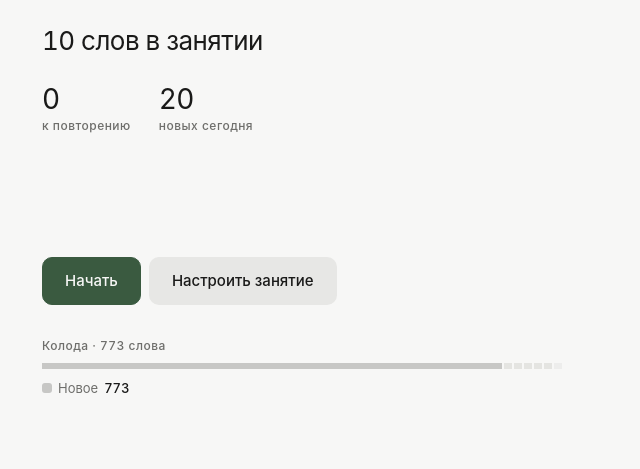
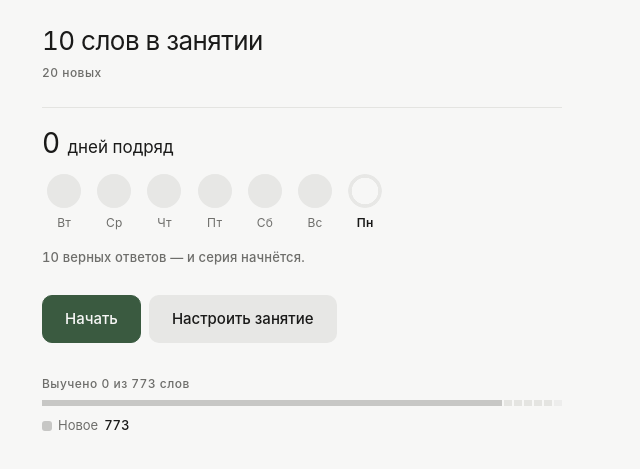
Before and after one commit to brooklyn-corleone/palabras, a plain HTML site: page index.html in a window 1280 px wide. Both pictures are taken after a click on the button "Андрей". Shown: the part 87-556 px from the top of the page, without its empty margins (338-978 px from the left). Drawn offline with Linux system fonts and the light colour scheme.

Commit message:
Старт: серия с кружками недели вместо процентов и прогноза (#18)
Блок под заголовком читался с расшифровкой: «87 % верных за неделю»,
«7 придёт завтра», «11 за 7 дней» — непонятно, много это или мало,
и сделать с ними ничего нельзя. Оставлено только то, что понятно сразу.

- Серия: число дней и семь кружков последних дней, сегодня справа.
  ✓ — засчитан, ❄ — пропуск прощён, пустой — пропущен. Сегодня — кольцо,
  которое заполняется верными ответами до зачёта; под ним одна строка
  «Ещё 4 верных ответа — и серия продолжится». Не календарная неделя:
  в понедельник она была бы пустой рядом с «2 дня подряд».
- Шкала колоды: «Выучено 84 из 773 слов · +3 за неделю». В журнал дня
  добавлено `a` — слова, ушедшие в архив с занятия (руками — не считаются);
  синхронизация сливает его, как r и w.
- «144 к повторению · 20 новых» — строкой под заголовком: крупные числа
  спорили с «6 слов в занятии».
- streakFrom отдаёт все прощённые дни (frozenDays), а не только последний,
  и только те, что серию действительно держат.
- accuracy() и forecast() удалены вместе с тестами. CACHE v49.


Claude-Session: https://claude.ai/code/session_01GEaH8GMuLBDKLB8BbZmgFW

Co-authored-by: Claude <noreply@anthropic.com>

```diff
--- a/src/srs.js
+++ b/src/srs.js
@@ -896,6 +896,10 @@ export function grade(key, mode, correct, opts = {}) {
   // Разминку сюда не пускаем: match коробки не двигает и решать судьбу слова не должен.
   if (counted && wordBox(parseKey(key).wordId) === 5) {
     setArchived(parseKey(key).wordId, true);
+    // Выучено на занятии — в журнал дня: отсюда «+N за неделю» у шкалы колоды.
+    // Архив руками («Уже знаю», «В архив») сюда не идёт: это не выучено, а уже знал.
+    const e = dayLog(today());
+    e.a = (e.a || 0) + 1;
     save();
     return { box: 5, arch: true, counted, correct };
   }
@@ -942,8 +946,8 @@ export function wordOf(key) {
 // журнал по дням: точность, серия дней, прогноз
 // ---------------------------------------------------------------------------
 
-// state.log — { 'YYYY-MM-DD': { r, w, clear } }: верных, неверных и «разобрал всё».
-// Хранится ровно столько, сколько нужно серии и точности. Девяносто дней — с запасом:
+// state.log — { 'YYYY-MM-DD': { r, w, a, clear } }: верных, неверных, выученных и «разобрал всё».
+// Хранится ровно столько, сколько нужно серии и счёту за неделю. Девяносто дней — с запасом:
 // серия дальше пары месяцев считается по тем же записям и рвётся только на пропуске.
 const LOG_DAYS = 90;
 
@@ -983,24 +987,21 @@ function fullLog() {
       const o = out[d] || (out[d] = { r: 0, w: 0 });
       o.r += e.r || 0;
       o.w += e.w || 0;
+      if (e.a) o.a = (o.a || 0) + e.a;
       if (e.clear) o.clear = true;
     }
   }
   return out;
 }
 
-// Точность за последние `days` дней, включая сегодня. null — ответов не было.
-export function accuracy(days = 7) {
-  const log = fullLog();
+// Сколько слов ушло в архив с занятий за последние `days` дней, включая сегодня.
+// Точность за неделю («87 %») отсюда убрана: без пояснения непонятно, много это или мало,
+// а «+5 выучено» понятно сразу и растёт только от занятий.
+export function learnedWeek(days = 7) {
   const from = addDays(-(days - 1));
-  let r = 0;
-  let w = 0;
-  for (const [d, e] of Object.entries(log)) {
-    if (d < from) continue;
-    r += e.r || 0;
-    w += e.w || 0;
-  }
-  return r + w ? Math.round((100 * r) / (r + w)) : null;
+  let n = 0;
+  for (const [d, e] of Object.entries(fullLog())) if (d >= from) n += e.a || 0;
+  return n;
 }
 
 // Серия дней. День засчитан после STREAK_MIN верных ответов — это самый короткий урок
@@ -1035,10 +1036,13 @@ export function streakFrom(log, t) {
   const todayDone = dayActive(log, t);
   let d = todayDone ? t : shiftIso(t, -1);
   let days = 0;
-  let frozen = null; // последний по времени день, прикрытый заморозкой
+  const frozenDays = []; // прикрытые заморозкой дни, от новых к старым
+  let pending = null; // пропуск, который станет заморозкой, если за ним найдётся засчитанный день
   let lastFreeze = null; // для правила «одна на семь дней» при обходе назад
   for (let i = 0; i < LOG_DAYS + 7; i++) {
     if (dayActive(log, d)) {
+      if (pending) frozenDays.push(pending);
+      pending = null;
       days++;
     } else {
       const gap = lastFreeze ? daysBetween(d, lastFreeze) : Infinity;
@@ -1046,11 +1050,12 @@ export function streakFrom(log, t) {
       // Пропуск после начала истории — не заморозка, а её край.
       if (!Object.keys(log).some((k) => k < d && dayActive(log, k))) break;
       lastFreeze = d;
-      if (!frozen) frozen = d;
+      pending = d;
     }
     d = shiftIso(d, -1);
   }
-  return { days, todayDone, frozen: days ? frozen : null };
+  // Пропуск, за которым обход оборвался, ничего не держит — заморозкой он не был.
+  return { days, todayDone, frozen: frozenDays[0] || null, frozenDays };
 }
 
 function daysBetween(a, b) {
@@ -1063,33 +1068,30 @@ export function streak() {
   return streakFrom(fullLog(), today());
 }
 
+// Последние семь дней, сегодня — справа: полоска под серией.
+// done — засчитан, frozen — пропуск прощён, missed — пропущен, today — сегодня, пока
+// не засчитан (r — сколько верных уже есть). Не календарная неделя: в понедельник
+// она была бы пустой рядом с «5 дней подряд», а серия — это как раз вчера и раньше.
+export function weekFrom(log, t) {
+  const st = streakFrom(log, t);
+  const out = [];
+  for (let i = 6; i >= 0; i--) {
+    const iso = shiftIso(t, -i);
+    const [y, m, d] = iso.split('-').map(Number);
+    let kind = 'missed';
+    if (dayActive(log, iso)) kind = 'done';
+    else if (iso === t) kind = 'today';
+    else if (st.frozenDays.includes(iso)) kind = 'frozen';
+    out.push({ iso, kind, dow: (new Date(y, m - 1, d).getDay() + 6) % 7, r: (log[iso] && log[iso].r) || 0 });
+  }
+  return out;
+}
+
+export function week() {
+  return weekFrom(fullLog(), today());
+}
+
 export function todayLog() {
   const e = fullLog()[today()];
   return { r: (e && e.r) || 0, w: (e && e.w) || 0 };
 }
-
-// Сколько слов придёт завтра и за ближайшие семь дней — как прогноз в Anki и WaniKani.
-// Слово считается в тот день, когда созреет первая его карточка. Сегодняшнее сюда
-// не входит: оно уже в «к повторению». Выученное тоже: его подмешивается не больше трёх.
-export function forecast() {
-  const t = today();
-  const tomorrow = addDays(1);
-  const week = addDays(7);
-  const first = new Map();
-  for (const key of Object.keys(state.cards)) {
-    if (!isLiveKey(key)) continue;
-    const c = state.cards[key];
-    if (c.arch || c.due <= t || c.due > week) continue;
-    const id = parseKey(key).wordId;
-    if (!first.has(id) || c.due < first.get(id)) first.set(id, c.due);
-  }
-  // Слово, у которого другая карточка созрела уже сегодня, придёт сегодня — не считаем.
-  let tom = 0;
-  let wk = 0;
-  for (const [id, due] of first) {
-    if (wordCards(id).some((c) => !c.arch && c.due <= t)) continue;
-    wk++;
-    if (due <= tomorrow) tom++;
-  }
-  return { tomorrow: tom, week: wk };
-}
--- a/src/sync.js
+++ b/src/sync.js
@@ -71,6 +71,7 @@ function mergeLog(a, b, from) {
       const o = out[d] || (out[d] = { r: 0, w: 0 });
       o.r = Math.max(o.r, e.r || 0);
       o.w = Math.max(o.w, e.w || 0);
+      if (e.a || o.a) o.a = Math.max(o.a || 0, e.a || 0);
       if (e.clear) o.clear = true;
     }
   }
@@ -80,7 +81,7 @@ function mergeLog(a, b, from) {
 function logAhead(mine, theirs) {
   for (const [d, e] of Object.entries(mine || {})) {
     const t = (theirs || {})[d];
-    if (!t || (e.r || 0) > (t.r || 0) || (e.w || 0) > (t.w || 0) || (e.clear && !t.clear)) return true;
+    if (!t || (e.r || 0) > (t.r || 0) || (e.w || 0) > (t.w || 0) || (e.a || 0) > (t.a || 0) || (e.clear && !t.clear)) return true;
   }
   return false;
 }
--- a/src/ui.js
+++ b/src/ui.js
@@ -878,14 +878,14 @@ function renderHome() {
     text = (text ? text + ' ' : '') + 'Новых на сегодня больше нет: лимит ' + srs.newPerDay() + ' в день, он меняется в «Настройках».';
   }
 
-  // Счётчик как в Anki: что ждёт сегодня, повторение и новое отдельно.
-  const stats = el(
-    'div',
-    { class: 'home-stats' },
-    stat(counts.review, 'к повторению'),
-    stat(counts.fresh, 'новых сегодня'),
-    hard ? stat(hard, plural(hard, 'трудное', 'трудных', 'трудных')) : null,
-  );
+  // Счётчик как в Anki: что ждёт сегодня, повторение и новое отдельно. Строкой, а не
+  // крупными числами: «144» крупно под заголовком «6 слов в занятии» спорило с ним —
+  // было непонятно, сколько же сейчас учить.
+  const due = [];
+  if (counts.review) due.push(counts.review + ' к повторению');
+  if (counts.fresh) due.push(counts.fresh + ' ' + plural(counts.fresh, 'новое', 'новых', 'новых'));
+  if (hard) due.push(hard + ' ' + plural(hard, 'трудное', 'трудных', 'трудных'));
+  const stats = due.length ? el('p', { class: 'cap home-due', text: due.join(' · ') }) : null;
 
   const start = () => {
     const go = resume || nextCard;
@@ -920,50 +920,63 @@ function renderHome() {
   );
 }
 
-// Прогресс под счётчиком дня: серия, точность, прогноз. Цифры — то, что Anki и WaniKani
-// показывают на главном экране: видно, что занятия к чему-то ведут, и сколько ждёт завтра.
+// Серия и последние семь дней над кнопками — на старте и на экране итога. Только то, что понятно
+// без пояснений: сколько дней подряд, какие дни недели засчитаны и сколько ответов
+// осталось до сегодняшнего. Точность «87 % верных за неделю» и прогноз «7 придёт завтра,
+// 11 за 7 дней» отсюда убраны: каждый раз приходилось вспоминать, что они значат,
+// а что-то сделать с ними всё равно было нельзя.
+const DOW = ['Пн', 'Вт', 'Ср', 'Чт', 'Пт', 'Сб', 'Вс'];
+const DOW_FULL = ['понедельник', 'вторник', 'среда', 'четверг', 'пятница', 'суббота', 'воскресенье'];
+const DAY_SAY = {
+  done: 'засчитан',
+  frozen: 'пропуск прощён',
+  missed: 'пропущен',
+};
+const FROST = '\u2744\uFE0E'; // ❄ текстом, а не цветным эмодзи
+
 function renderProgress() {
   const st = srs.streak();
-  const acc = srs.accuracy(7);
-  const fc = srs.forecast();
+  const days = srs.week();
   const done = srs.todayLog().r;
-  // У нового пользователя все четыре числа — нули и прочерк: блок только занимал
-  // пол-экрана над «Начать». Появляется, когда есть что показать.
-  if (!st.days && acc === null && !fc.tomorrow && !fc.week && !done) return null;
-  const notesText = [];
-  if (!st.todayDone) {
-    notesText.push(
-      'Сегодня засчитается после ' + srs.STREAK_MIN + ' верных ответов' +
-        (done ? ' (уже ' + done + ')' : '') + ' или когда повторишь всё.',
+  const need = Math.max(0, srs.STREAK_MIN - done);
+
+  const dots = days.map((d) => {
+    let mark = '';
+    let say = DAY_SAY[d.kind];
+    if (d.kind === 'done') mark = '✓';
+    if (d.kind === 'frozen') mark = FROST;
+    if (d.kind === 'today') say = 'сегодня, ' + done + ' из ' + srs.STREAK_MIN;
+    return el(
+      'li',
+      { class: 'day is-' + d.kind, 'aria-label': DOW_FULL[d.dow] + ': ' + say },
+      el('span', {
+        class: 'dot',
+        'aria-hidden': 'true',
+        text: mark,
+        style: d.kind === 'today' ? '--p:' + Math.round((100 * Math.min(done, srs.STREAK_MIN)) / srs.STREAK_MIN) : null,
+      }),
+      el('span', { class: 'dow', 'aria-hidden': 'true', text: DOW[d.dow] }),
     );
-  }
-  if (st.frozen) notesText.push('Пропуск ' + dayName(st.frozen) + ' не сбросил серию: один в неделю прощается.');
+  });
+
+  let note;
+  if (st.todayDone) note = 'Сегодня засчитан. Завтра — снова ' + srs.STREAK_MIN + ' верных.';
+  else if (st.days) note = 'Ещё ' + need + ' ' + plural(need, 'верный ответ', 'верных ответа', 'верных ответов') + ' — и серия продолжится.';
+  else note = (done ? 'Ещё ' : '') + need + ' ' + plural(need, 'верный ответ', 'верных ответа', 'верных ответов') + ' — и серия начнётся.';
+  if (days.some((d) => d.kind === 'frozen')) note += ' ' + FROST + ' — пропуск прощён: один в неделю серию не рвёт.';
+
   return el(
-    'div',
-    { class: 'home-progress' },
+    'section',
+    { class: 'streak', 'aria-label': 'Серия' },
     el(
       'div',
-      { class: 'home-stats small' },
-      stat(st.days, plural(st.days, 'день подряд', 'дня подряд', 'дней подряд')),
-      // Неразрывный пробел: с обычным «%» на узкой колонке уезжал под число.
-      stat(acc === null ? '—' : acc + '\u00a0%', 'верных за неделю'),
-      stat(fc.tomorrow, 'придёт завтра'),
-      stat(fc.week, 'за 7 дней'),
+      { class: 'streak-head' },
+      el('b', { text: String(st.days) }),
+      el('span', { text: plural(st.days, 'день подряд', 'дня подряд', 'дней подряд') }),
     ),
-    notesText.length ? el('p', { class: 'hint', text: notesText.join(' ') }) : null,
-  );
-}
-
-const MONTHS = ['января', 'февраля', 'марта', 'апреля', 'мая', 'июня', 'июля', 'августа', 'сентября', 'октября', 'ноября', 'декабря'];
-
-function dayName(iso) {
-  if (iso === srs.shiftIso(today(), -1)) return 'вчера';
-  const [, m, d] = iso.split('-').map(Number);
-  return d + ' ' + MONTHS[m - 1];
-}
-
-function stat(n, label) {
-  return el('div', { class: 'stat' }, el('b', { text: String(n) }), el('span', { class: 'cap', text: label }));
+    el('ol', { class: 'week', 'aria-label': 'Последние семь дней' }, ...dots),
+    el('p', { class: 'hint', text: note }),
+  );
 }
 
 function hasNewWords() {
@@ -1343,7 +1356,7 @@ function renderEmpty() {
           'Повторить ещё раз',
         ),
       ),
-      // Итог занятия — тот момент, когда серия и точность только что изменились.
+      // Итог занятия — тот момент, когда серия только что изменилась.
       renderProgress(),
       renderArchiveOffer(),
     ),
@@ -1466,7 +1479,11 @@ function renderRail() {
   );
   segments.push({ key: 'arch', count: arch, label: 'Архив', sub: 'изредка' });
 
-  railHead.textContent = 'Колода · ' + words.length + ' ' + plural(words.length, 'слово', 'слова', 'слов');
+  // Выученное — главное число колоды: растёт только от занятий и понятно без легенды.
+  const plus = srs.learnedWeek();
+  railHead.textContent =
+    'Выучено ' + arch + ' из ' + words.length + ' ' + plural(words.length, 'слова', 'слов', 'слов') +
+    (plus ? ' · +' + plus + ' за неделю' : '');
   replace(
     railLegend,
     segments
--- a/styles.css
+++ b/styles.css
@@ -317,28 +317,35 @@ kbd{
 .home-summary{margin-bottom:10px}
 .home h2{font-size:1.529rem;font-weight:400;letter-spacing:-.02em;line-height:1.2;margin:0 0 8px}
 .home p{color:var(--muted);margin:0}
-/* Счётчик на старте: числа крупно, подписи мелко — читается одним взглядом. */
-.home-stats{display:flex;gap:28px;margin-top:20px}
-.stat{display:flex;flex-direction:column;gap:2px}
-.stat b{font-size:1.647rem;font-weight:400;letter-spacing:-.02em;line-height:1.1;font-variant-numeric:tabular-nums}
-/* Прогресс — второй ряд, мельче и сеткой два на два: серия, точность, завтра, неделя.
-   Одной строкой четыре числа на iPhone SE не помещаются. */
-.home-progress{margin-top:24px;padding-top:20px;border-top:1px solid var(--line)}
-/* Переносом целыми парами «число — подпись», а не сеткой в четыре колонки: сетка
-   на ширине 500–700 px сжимала колонки, и подпись ломалась на две строки, а «%» уезжал
-   под число. Пара, которой не хватает места, просто уходит на следующую строку. */
-.home-stats.small{flex-wrap:wrap;gap:10px 28px;margin-top:0}
-/* Число и подпись в одну строку: четыре вторичных числа — две строки, а не две
-   колонки по два этажа, спорящие с главным счётчиком. */
-.home-stats.small .stat{flex-direction:row;align-items:baseline;gap:6px}
-.home-stats.small .stat b{font-size:1rem;font-weight:500;white-space:nowrap}
-.home-progress .hint{margin:12px 0 0;max-width:52ch}
-/* На экране итога колонка центрирована, а прогресс — таблица чисел: выравниваем влево. */
-.empty .home-progress{margin-top:32px;text-align:left}
-.empty .home-progress p{margin:12px 0 0}
-@media (max-width:480px){
-  .home-stats.small{display:grid;grid-template-columns:1fr 1fr}
+/* Что ждёт — одной строкой под заголовком: крупные «144» и «20» спорили с «6 слов в занятии». */
+.home-due{margin:4px 0 0}
+
+/* Серия: число дней и полоска последних семи дней. Кружок дня — засчитан (✓ на акценте),
+   прощён (❄), пропущен (пустой). Сегодня — кольцо, которое
+   заполняется верными ответами до зачёта: сколько осталось, видно без цифр. */
+.streak{margin-top:24px;padding-top:20px;border-top:1px solid var(--line)}
+.streak-head{display:flex;align-items:baseline;gap:8px}
+.streak-head b{font-size:1.647rem;font-weight:400;letter-spacing:-.02em;line-height:1.1;font-variant-numeric:tabular-nums}
+.week{list-style:none;margin:14px 0 0;padding:0;display:grid;grid-template-columns:repeat(7,minmax(0,2.6rem));gap:6px}
+.day{display:flex;flex-direction:column;align-items:center;gap:6px}
+.day .dot{
+  width:min(100%,2rem);aspect-ratio:1;border-radius:50%;
+  display:grid;place-items:center;
+  font-size:.824rem;font-weight:600;line-height:1;
+  background:var(--fill);color:var(--muted);
 }
+.day .dow{font-size:.706rem;color:var(--muted);letter-spacing:.02em}
+.day.is-done .dot{background:var(--accent);color:var(--bg)}
+.day.is-frozen .dot{background:var(--mark);color:var(--accent);font-weight:400}
+.day.is-today .dot{
+  background:conic-gradient(var(--accent) calc(var(--p, 0) * 1%), var(--fill) 0);
+  -webkit-mask:radial-gradient(farthest-side, transparent calc(100% - 4px), #000 calc(100% - 3.5px));
+          mask:radial-gradient(farthest-side, transparent calc(100% - 4px), #000 calc(100% - 3.5px));
+}
+.day.is-today .dow,.day.is-done.is-today .dow{color:var(--text);font-weight:600}
+.streak .hint{margin:14px 0 0;max-width:52ch;color:var(--muted)}
+/* На экране итога колонка центрирована, а серия — тот же блок, что на старте. */
+.empty .streak{margin-top:32px;text-align:left;width:100%}
 
 /* 🔊 рядом с испанским словом. */
 .say{display:flex;align-items:center;gap:6px}
--- a/sw.js
+++ b/sw.js
@@ -12,7 +12,7 @@
 // Страница после смены воркера сама перезагружается, см. ui.js: модули в памяти
 // должны совпасть с тем, что воркер теперь отдаёт.
 
-const CACHE = 'palabras-v48';
+const CACHE = 'palabras-v49';
 
 const SHELL = [
   './',
```
Also changed, not shown: tests/srs.test.js (+34 -24 lines), tests/sync.test.js (+2 -2 lines), 1 other file.
